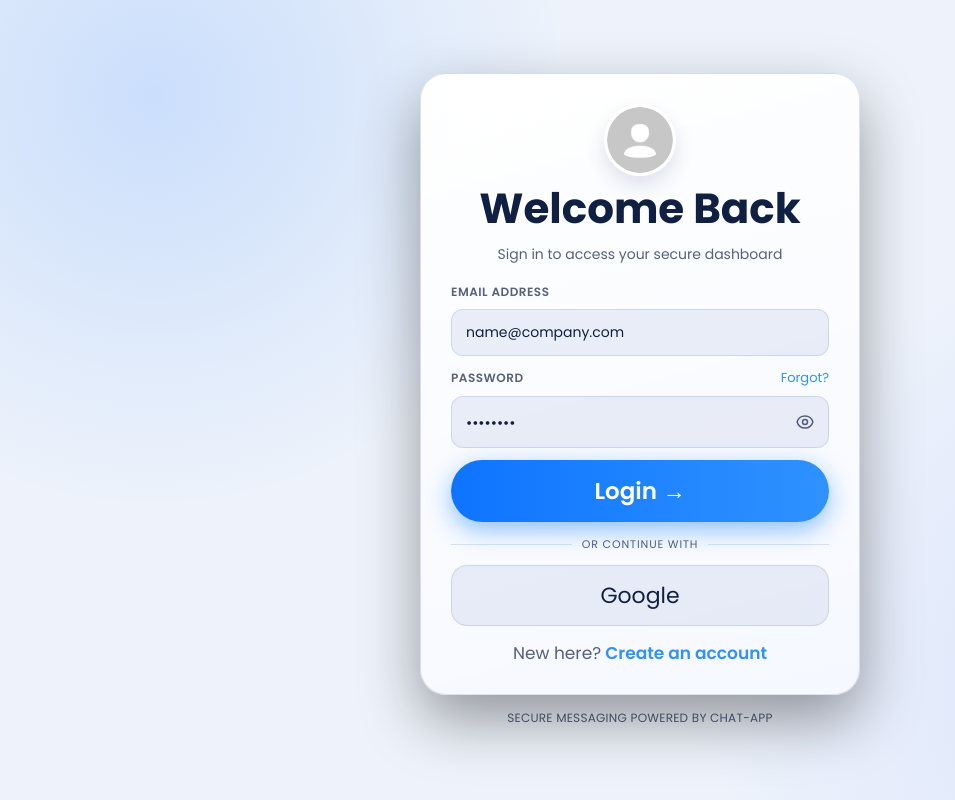
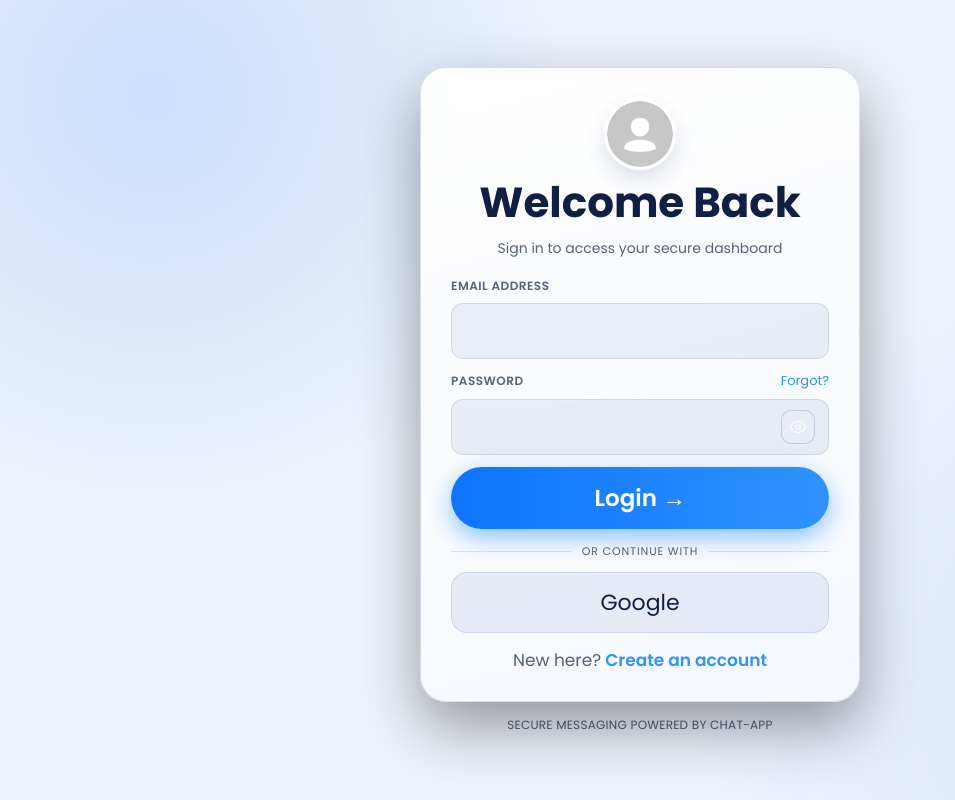
Before and after one commit to alokvadera/chat-app, a React (Vite) app: page / in a window 1280 px wide. Shown: the whole page, without its empty margins (0-955 px from the left). Built offline with nearby package versions, Linux system fonts and the light colour scheme; no server answers.

Commit message:
Improve login form styling

```diff
--- a/src/pages/Login/Login.css
+++ b/src/pages/Login/Login.css
@@ -34,6 +34,14 @@
   box-shadow: 0 25px 60px rgba(0, 0, 0, 0.38);
 }
 
+.login-decoy {
+  position: absolute;
+  opacity: 0;
+  pointer-events: none;
+  width: 1px;
+  height: 1px;
+}
+
 .login-form-icon {
   width: 72px;
   height: 72px;
@@ -67,9 +75,11 @@
 }
 
 .input-group label {
-  font-size: 13px;
-  color: var(--text-primary);
-  font-weight: 500;
+  font-size: 12px;
+  color: rgba(255, 255, 255, 0.78);
+  font-weight: 700;
+  letter-spacing: 0.08em;
+  text-transform: uppercase;
 }
 
 .password-row {
@@ -87,16 +97,18 @@
 .form-input {
   width: 100%;
   box-sizing: border-box;
-  padding: 14px 14px;
-  background: var(--surface-1);
-  border: 1px solid var(--panel-border);
-  border-radius: 13px;
+  min-height: 56px;
+  padding: 16px 18px;
+  background: linear-gradient(180deg, rgba(18, 24, 46, 0.96), rgba(15, 20, 38, 0.9));
+  border: 1px solid rgba(96, 120, 178, 0.24);
+  border-radius: 16px;
   outline: none;
-  color: var(--text-primary);
-  -webkit-text-fill-color: var(--text-primary);
-  caret-color: var(--text-primary);
-  font-size: 14px;
-  transition: all 0.3s;
+  color: #f7f9ff;
+  -webkit-text-fill-color: #f7f9ff;
+  caret-color: #7ab7ff;
+  font-size: 16px;
+  box-shadow: inset 0 1px 0 rgba(255, 255, 255, 0.03);
+  transition: border-color 0.25s ease, box-shadow 0.25s ease, background 0.25s ease;
 }
 
 .password-input-wrap {
@@ -105,21 +117,20 @@
 }
 
 .password-input-wrap .form-input {
-  min-height: 52px;
-  padding-right: 50px;
-  font-size: 15px;
+  padding-right: 62px;
 }
 
 .password-toggle {
   position: absolute;
-  right: 12px;
+  right: 14px;
   top: 50%;
   transform: translateY(-50%);
-  border: none;
-  background: transparent;
-  color: var(--text-muted);
-  width: 24px;
-  height: 24px;
+  border: 1px solid rgba(96, 120, 178, 0.28);
+  background: rgba(255, 255, 255, 0.04);
+  color: rgba(255, 255, 255, 0.72);
+  width: 34px;
+  height: 34px;
+  border-radius: 10px;
   line-height: 1;
   cursor: pointer;
   padding: 0;
@@ -129,12 +140,14 @@
 }
 
 .password-toggle svg {
-  width: 20px;
-  height: 20px;
+  width: 18px;
+  height: 18px;
 }
 
 .password-toggle:hover {
-  color: var(--text-primary);
+  color: #ffffff;
+  border-color: rgba(66, 154, 255, 0.5);
+  background: rgba(31, 112, 212, 0.18);
 }
 
 .password-toggle:disabled {
@@ -143,12 +156,15 @@
 }
 
 .form-input:focus {
-  border-color: var(--accent-2);
-  background: var(--surface-2);
+  border-color: rgba(66, 154, 255, 0.72);
+  background: linear-gradient(180deg, rgba(20, 28, 54, 0.98), rgba(16, 22, 44, 0.95));
+  box-shadow:
+    0 0 0 4px rgba(41, 128, 255, 0.14),
+    inset 0 1px 0 rgba(255, 255, 255, 0.04);
 }
 
 .form-input::placeholder {
-  color: var(--text-muted);
+  color: rgba(255, 255, 255, 0.28);
 }
 
 .form-input:-webkit-autofill,
@@ -157,7 +173,7 @@
 .form-input:-webkit-autofill:active {
   -webkit-text-fill-color: var(--text-primary);
   caret-color: var(--text-primary);
-  box-shadow: 0 0 0px 1000px var(--surface-1) inset;
+  box-shadow: 0 0 0 1000px rgba(18, 24, 46, 0.96) inset;
   transition: background-color 5000s ease-in-out 0s;
 }
 
--- a/src/pages/Login/Login.jsx
+++ b/src/pages/Login/Login.jsx
@@ -1,6 +1,6 @@
 import "./Login.css";
 import assets from "../../assets/assets";
-import React, { useContext, useEffect, useState } from "react";
+import React, { useContext, useEffect, useRef, useState } from "react";
 import { useNavigate } from "react-router-dom";
 import {
   isDesignPreviewMode,
@@ -21,17 +21,31 @@ const Login = () => {
   const [showPassword, setShowPassword] = useState(false);
   const [isSubmitting, setIsSubmitting] = useState(false);
   const [knownAvatar, setKnownAvatar] = useState("");
+  const [passwordInputReady, setPasswordInputReady] = useState(false);
+  const emailInputRef = useRef(null);
+  const passwordInputRef = useRef(null);
 
   useEffect(() => {
     const knownUser = getKnownUser();
     setKnownAvatar(knownUser?.avatar || "");
     setPassword("");
     setShowPassword(false);
+    setPasswordInputReady(false);
+
+    const clearAutofill = window.setTimeout(() => {
+      setEmail("");
+      setPassword("");
+      if (emailInputRef.current) emailInputRef.current.value = "";
+      if (passwordInputRef.current) passwordInputRef.current.value = "";
+    }, 50);
+
+    return () => window.clearTimeout(clearAutofill);
   }, []);
 
   useEffect(() => {
     setPassword("");
     setShowPassword(false);
+    setPasswordInputReady(false);
   }, [currState]);
 
   const onSubmitHandler = async (event) => {
@@ -75,6 +89,22 @@ const Login = () => {
     <div className="login">
       <div className="login-glass">
         <form onSubmit={onSubmitHandler} className="login-form" autoComplete="off">
+          <input
+            type="text"
+            name="username"
+            autoComplete="username"
+            className="login-decoy"
+            tabIndex="-1"
+            aria-hidden="true"
+          />
+          <input
+            type="password"
+            name="password"
+            autoComplete="current-password"
+            className="login-decoy"
+            tabIndex="-1"
+            aria-hidden="true"
+          />
           <img
             src={knownAvatar || assets.avatar_icon}
             alt="Profile"
@@ -104,12 +134,14 @@ const Login = () => {
           <div className="input-group">
             <label>Email Address</label>
             <input
+              ref={emailInputRef}
               onChange={(e) => setEmail(e.target.value)}
               value={email}
               type="email"
-              placeholder="name@company.com"
+              placeholder=""
               className="form-input"
-              autoComplete="email"
+              name="chatapp-email"
+              autoComplete="off"
               spellCheck={false}
               autoCorrect="off"
               autoCapitalize="none"
@@ -180,13 +212,17 @@ const Login = () => {
                 )}
               </button>
               <input
+                ref={passwordInputRef}
                 onChange={(e) => setPassword(e.target.value)}
                 value={password}
                 type={showPassword ? "text" : "password"}
-                placeholder="••••••••"
+                placeholder=""
                 className="form-input"
                 name="chatapp-password"
-                autoComplete="new-password"
+                autoComplete="off"
+                readOnly={!passwordInputReady}
+                onFocus={() => setPasswordInputReady(true)}
+                onPointerDown={() => setPasswordInputReady(true)}
                 disabled={isSubmitting}
                 required
               />
```
